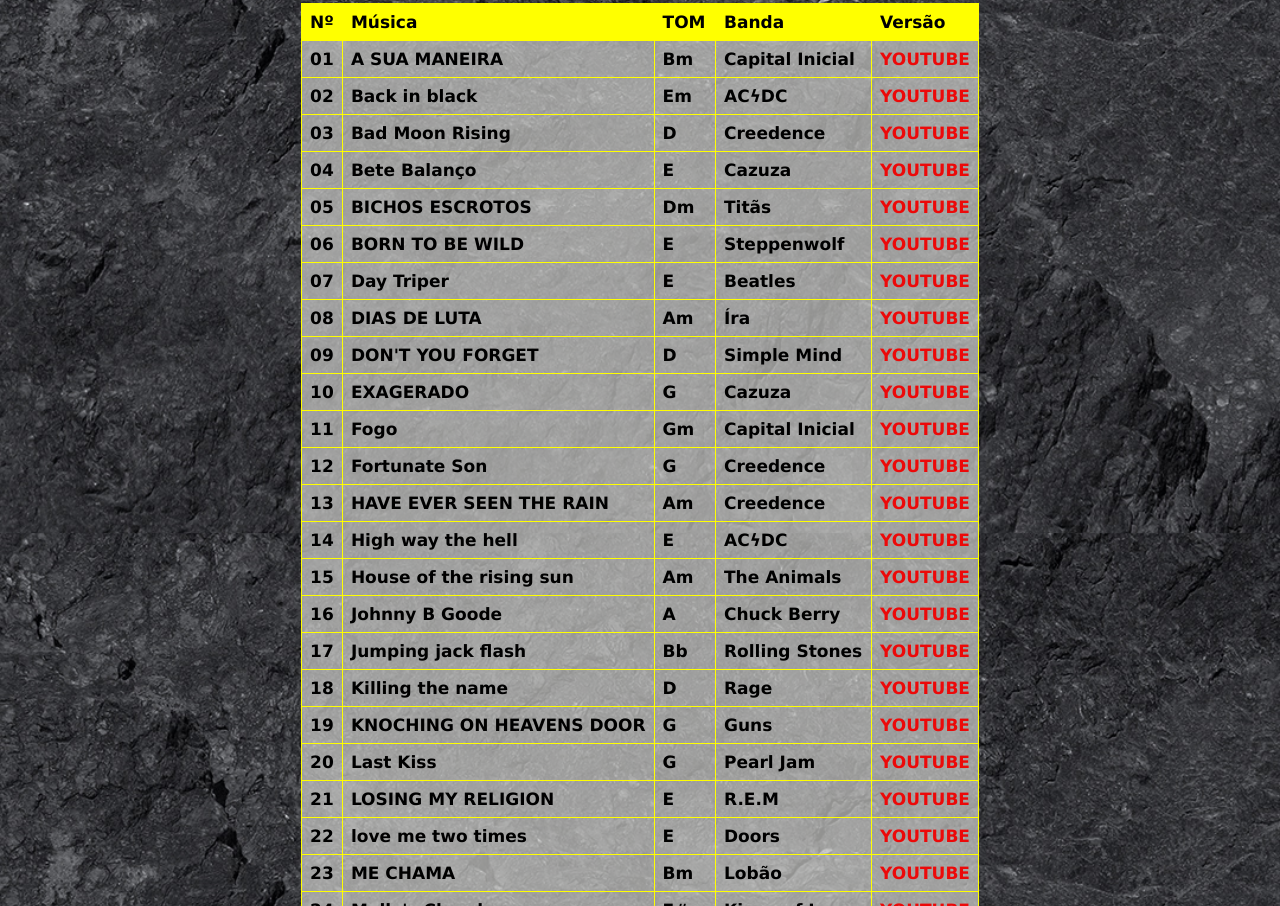
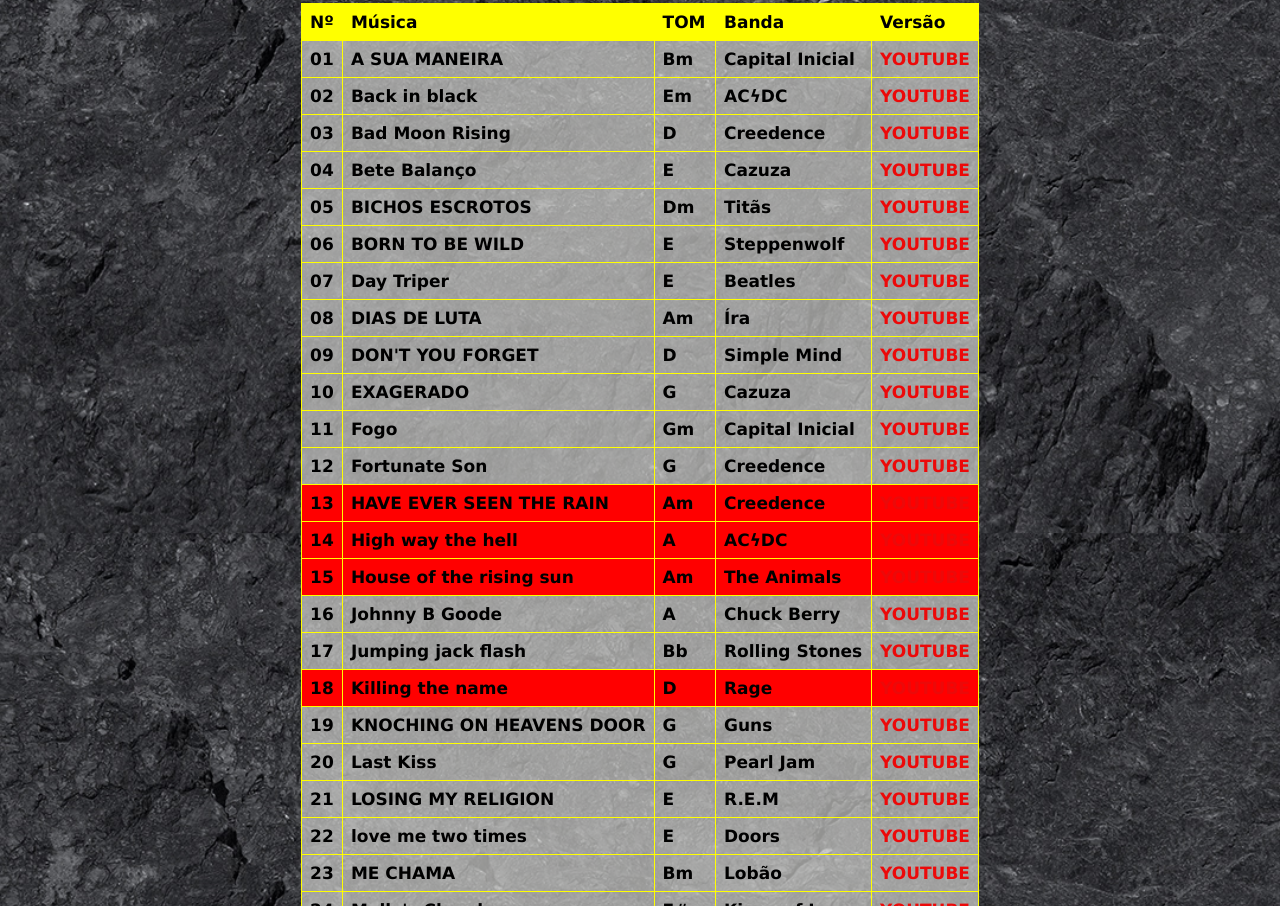
Before and after one commit to ChrisCodever/RepertorioRota23, a plain HTML site: page index.html in a window 1280 px wide. Shown: the part 319-1225 px from the top of the page. Drawn offline with Linux system fonts and the light colour scheme.

Commit message:
musicas fora

```diff
--- a/index.css
+++ b/index.css
@@ -69,3 +69,7 @@ a {
    color: #0000ee; /* Cor do link */
    animation: blink 1s infinite; /* Animação de piscar */
 }
+
+.fora {
+   background-color: red;
+}
--- a/index.html
+++ b/index.html
@@ -116,21 +116,21 @@
             <td>Creedence</td>
             <td><a target="_blank" href="https://www.youtube.com/watch?v=3RmQTYLD398">YOUTUBE</a></td>
           </tr>
-          <tr>
+          <tr class="fora">
             <td>13</td>
             <td>HAVE EVER SEEN THE RAIN</td>
             <td>Am</td>
             <td>Creedence</td>
             <td><a target="_blank" href="https://www.youtube.com/watch?v=u1V8YRJnr4Q">YOUTUBE</a></td>
           </tr>
-          <tr>
+          <tr class="fora">
             <td>14</td>
             <td>High way the hell</td>
-            <td>E</td>
+            <td>A</td>
             <td>ACϟDC</td>
             <td><a target="_blank" href="https://www.youtube.com/watch?v=AGESYcJ0peE">YOUTUBE</a></td>
           </tr>
-          <tr>
+          <tr class="fora">
             <td>15</td>
             <td>House of the rising sun</td>
             <td>Am</td>
@@ -151,7 +151,7 @@
             <td>Rolling Stones</td>
             <td><a target="_blank" href="https://www.youtube.com/watch?v=jUDq1QXW81A">YOUTUBE</a></td>
           </tr>
-          <tr>
+          <tr class="fora">
             <td>18</td>
             <td>Killing the name</td>
             <td>D</td>
```
